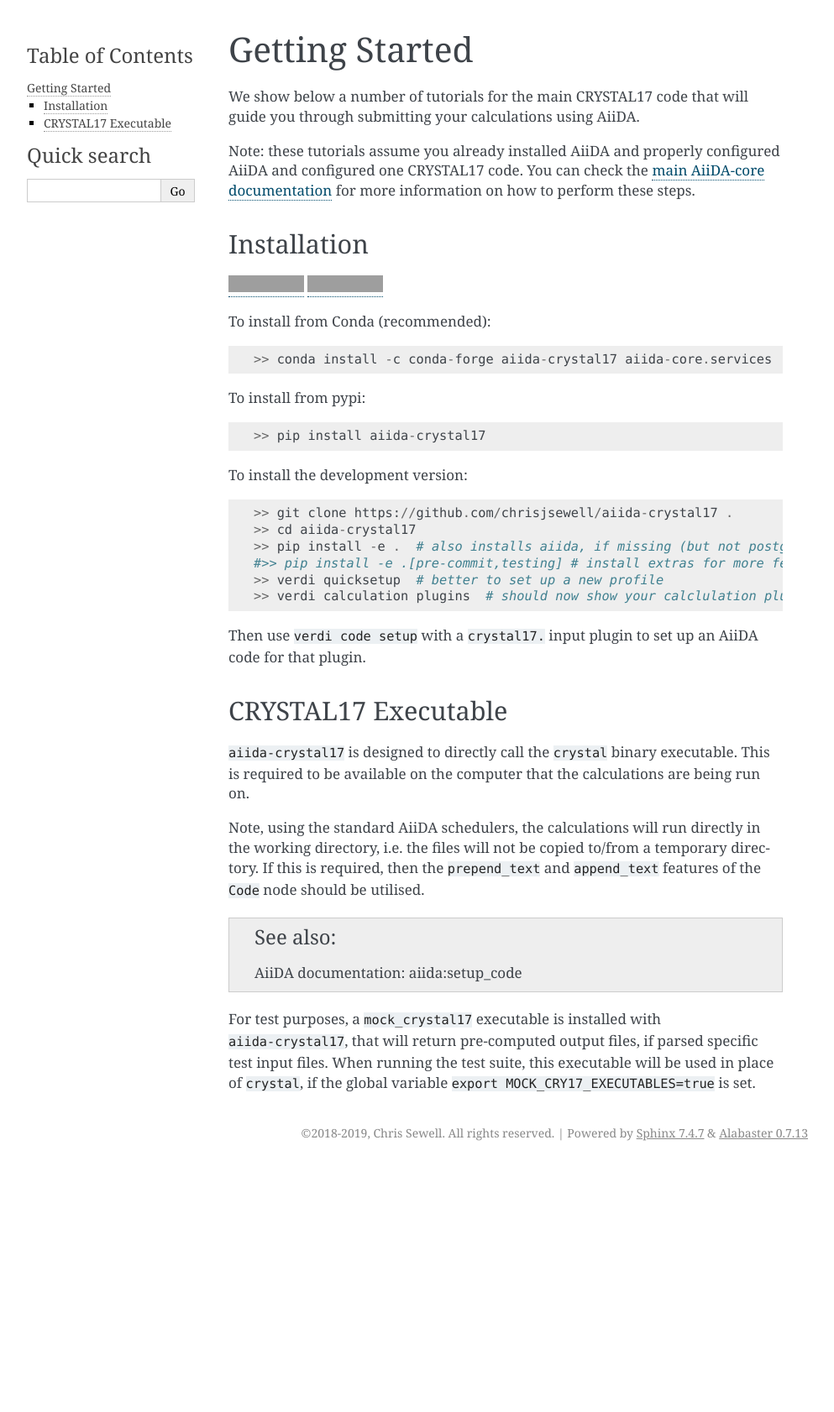
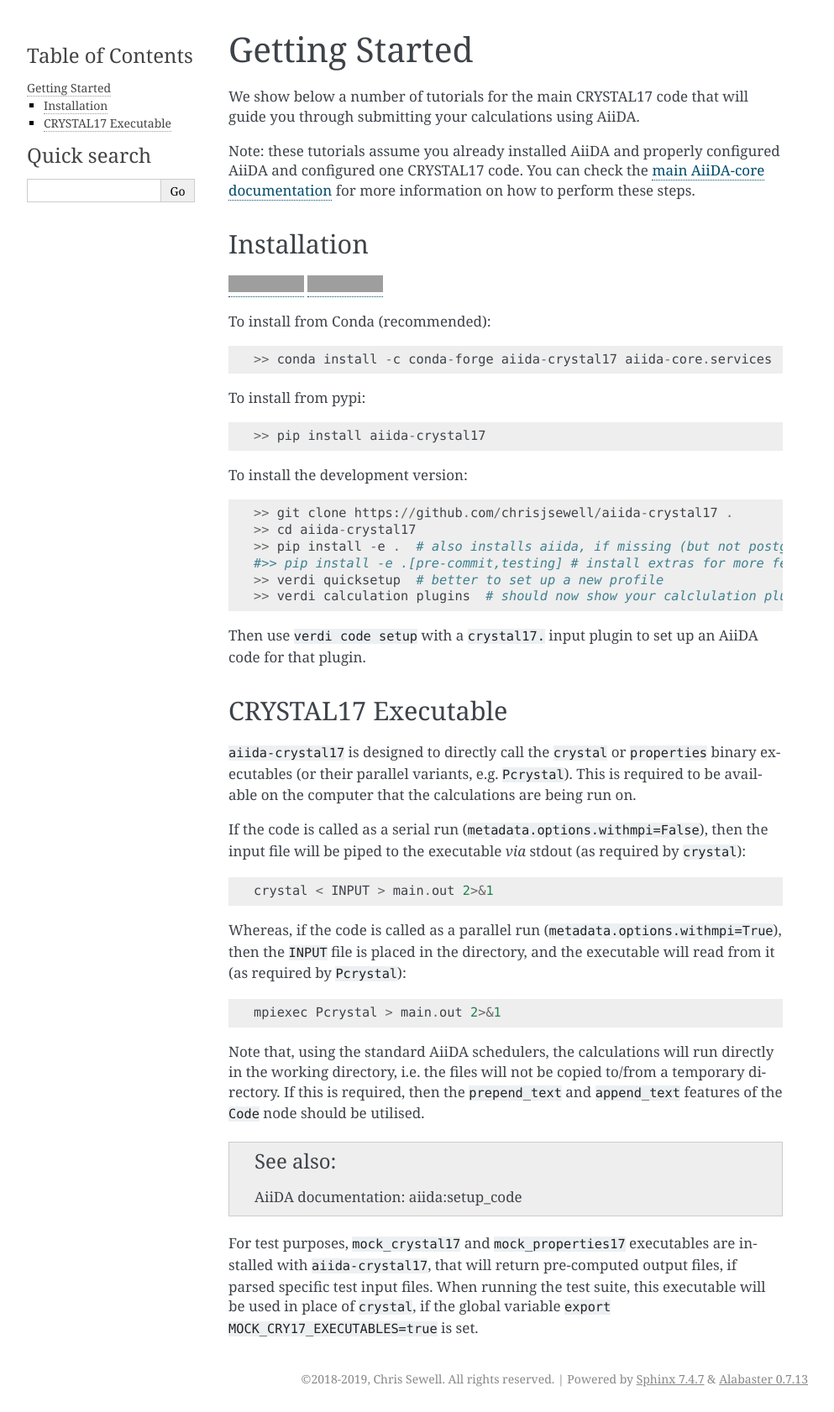
Before and after one commit to aiidaplugins/aiida-crystal17, a Sphinx documentation site: the page built from docs/source/user_guide/get_started.rst, in a window 1280 px wide. Shown: the whole page at 84% size, without its empty margins (148-1141 px from the left). Built offline with Sphinx 7.4.7, drawn with Linux system fonts in a browser that asks for light colours; pages that are not in the unit, such as notebooks, are missing from menus; before the commit the page ends 1389 px from its top, so only the background shows below that; grey boxes are pictures that could not be loaded.

Commit message:
minor fixes (#13)
- fix `crystal17.doss` test (when run with non-mock executable)
- reformat crystal_stdout.py (with yapf line_length=120)
- added additional tests for stdout parser (molecule and testgeom)
- add description of how computation runs for serial and parallel modes
- for ase requirements ase 3.18 is not compatible with python < 3.5

```diff
--- a/docs/source/user_guide/get_started.rst
+++ b/docs/source/user_guide/get_started.rst
@@ -40,11 +40,25 @@
 ++++++++++++++++++++
 
 ``aiida-crystal17`` is designed to directly call
-the ``crystal`` binary executable.
+the ``crystal`` or ``properties`` binary executables
+(or their parallel variants, e.g. ``Pcrystal``).
 This is required to be available on the computer
 that the calculations are being run on.
 
-Note, using the standard AiiDA schedulers,
+If the code is called as a serial run (``metadata.options.withmpi=False``),
+then the input file will be piped to the executable *via* stdout
+(as required by ``crystal``)::
+
+    crystal < INPUT > main.out 2>&1
+
+Whereas, if the code is called as a parallel run
+(``metadata.options.withmpi=True``),
+then the ``INPUT`` file is placed in the directory,
+and the executable will read from it (as required by ``Pcrystal``)::
+
+    mpiexec Pcrystal > main.out 2>&1
+
+Note that, using the standard AiiDA schedulers,
 the calculations will run directly in the working directory,
 i.e. the files will not be copied to/from a temporary directory.
 If this is required, then the ``prepend_text`` and ``append_text``
@@ -54,8 +68,9 @@
 
     AiiDA documentation: :ref:`aiida:setup_code`
 
-For test purposes, a ``mock_crystal17`` executable is installed with
-``aiida-crystal17``, that will return pre-computed output files,
+For test purposes, ``mock_crystal17`` and ``mock_properties17`` executables
+are installed with ``aiida-crystal17``,
+that will return pre-computed output files,
 if parsed specific test input files. When running the test suite,
 this executable will be used in place of ``crystal``,
 if the global variable ``export MOCK_CRY17_EXECUTABLES=true`` is set.
--- a/setup.json
+++ b/setup.json
@@ -68,7 +68,8 @@
         "jsonextended>=0.7.10",
         "jsonschema",
         "spglib>=1.10.0,<2.0.0",
-        "ase>=3.12.0,<4.0.0",
+        "ase>=3.12.0,<3.18.0; python_version < '3'",
+        "ase>=3.12.0,<4.0.0; python_version >= '3'",
         "PyCifRW==4.2.1; python_version < '3'",
         "PyCifRW==4.4; python_version >= '3'"
     ],
```
Also changed, not shown: 17 other files.
